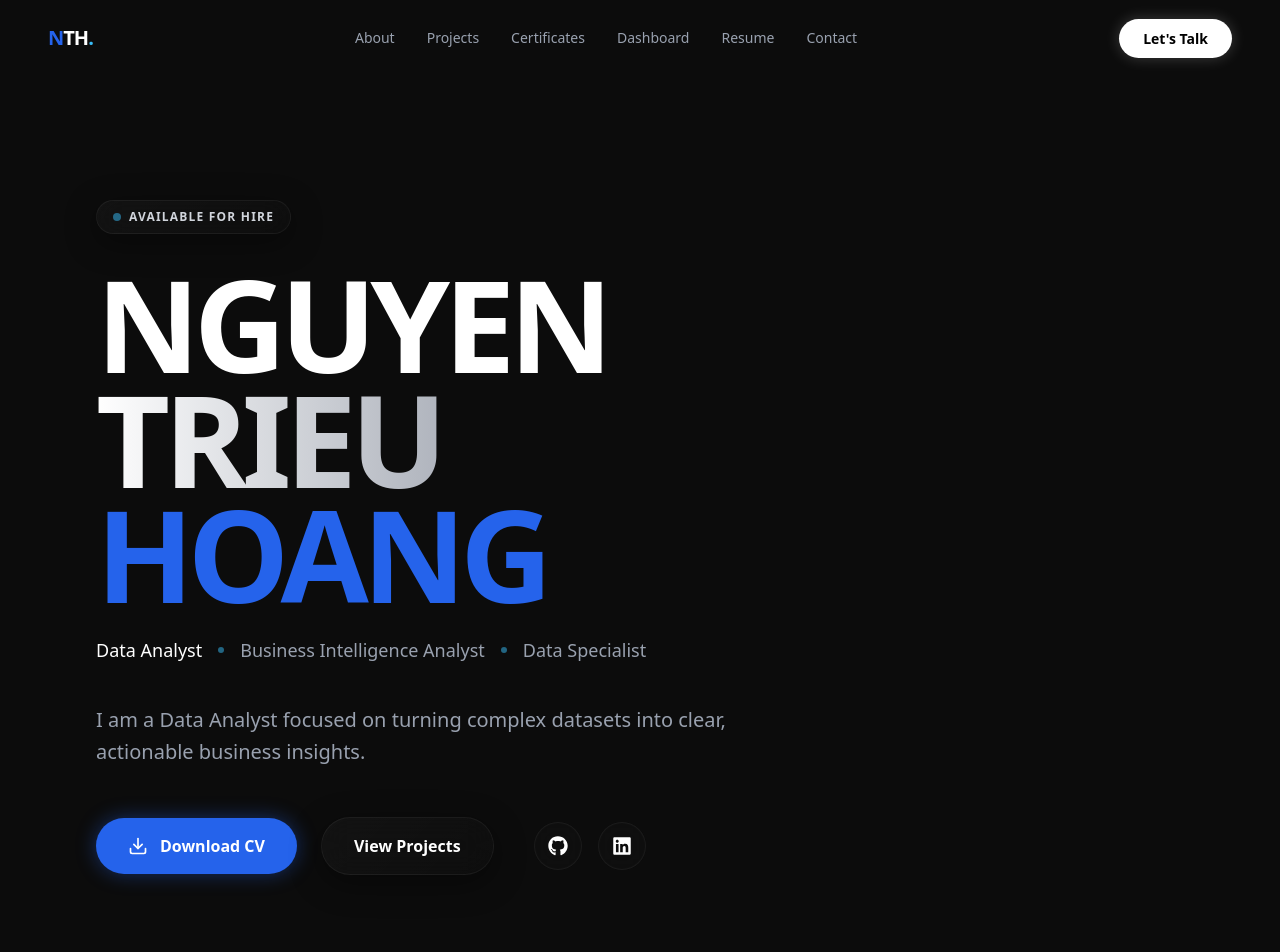
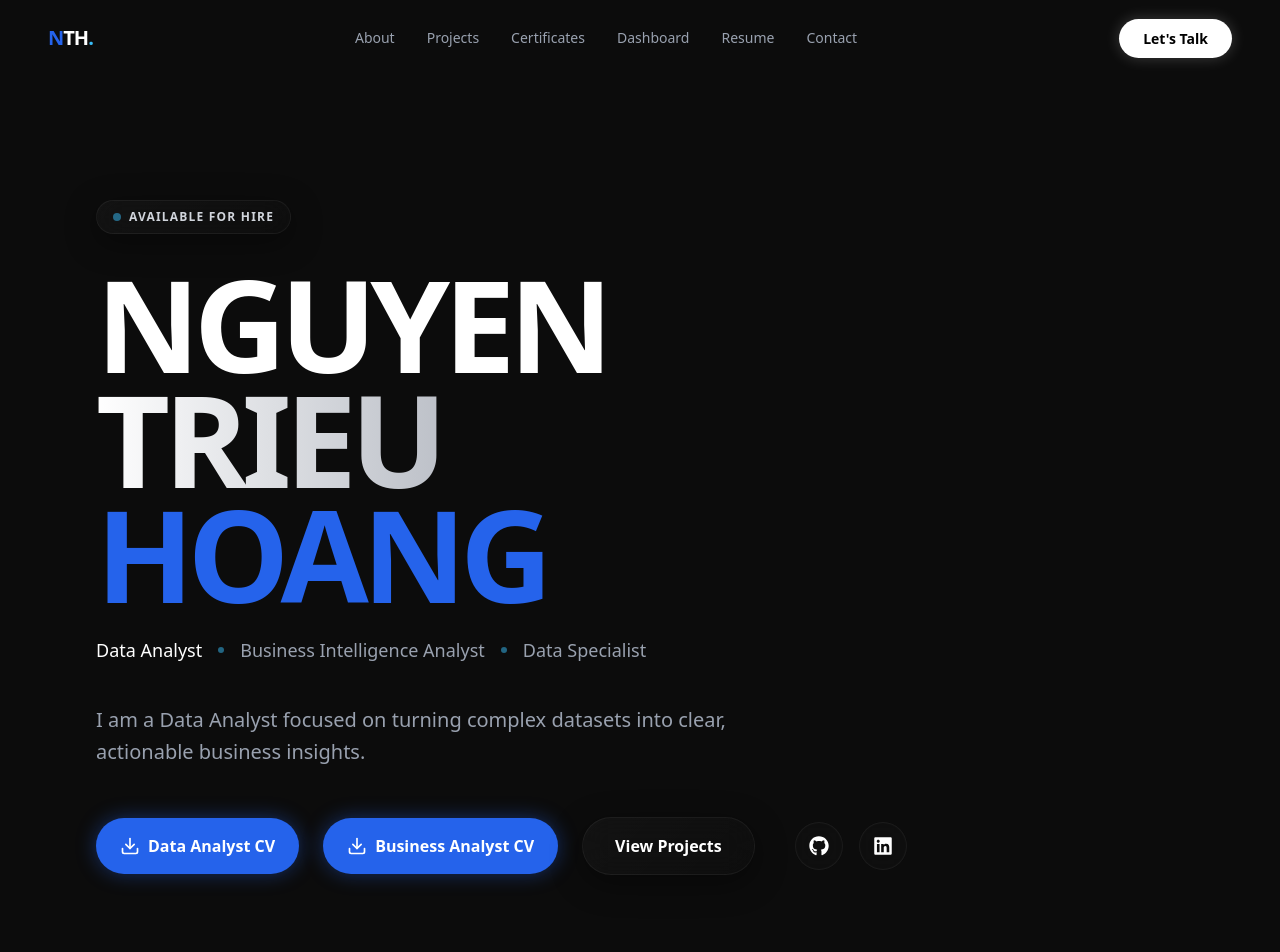
Before and after one commit to hoangdeptrai1010/portfolio, a Next.js app: page / in a window 1280 px wide. Shown: the top 952 px of the page. Built offline with nearby package versions, Linux system fonts and the light colour scheme.

Commit message:
adjust cv

```diff
--- a/src/components/sections/Hero.tsx
+++ b/src/components/sections/Hero.tsx
@@ -87,12 +87,23 @@ export function Hero() {
           >
             <Magnetic strength={0.4}>
               <a
-                href="/assets/Hoang-Nguyen-Trieu-TopCV.vn-010726.100236.pdf"
+                href="/NGUYENTREUHOANG_DATAANALYST.pdf"
                 target="_blank"
-                className="group relative flex items-center justify-center gap-3 px-8 py-4 bg-primary text-white rounded-full font-bold hover:scale-105 transition-transform duration-300 hover-target overflow-hidden shadow-[0_0_20px_rgba(37,99,235,0.4)]"
+                className="group relative flex items-center justify-center gap-2 px-6 py-4 bg-primary text-white rounded-full font-bold hover:scale-105 transition-transform duration-300 hover-target overflow-hidden shadow-[0_0_20px_rgba(37,99,235,0.4)]"
               >
                 <Download size={20} className="relative z-10" />
-                <span className="relative z-10">Download CV</span>
+                <span className="relative z-10">Data Analyst CV</span>
+              </a>
+            </Magnetic>
+
+            <Magnetic strength={0.4}>
+              <a
+                href="/NguyenTrieuHoang_BA.pdf"
+                target="_blank"
+                className="group relative flex items-center justify-center gap-2 px-6 py-4 bg-primary text-white rounded-full font-bold hover:scale-105 transition-transform duration-300 hover-target overflow-hidden shadow-[0_0_20px_rgba(37,99,235,0.4)]"
+              >
+                <Download size={20} className="relative z-10" />
+                <span className="relative z-10">Business Analyst CV</span>
               </a>
             </Magnetic>
 
```
Also changed, not shown: 2 other files (tests, documents, lock files or other folders).
